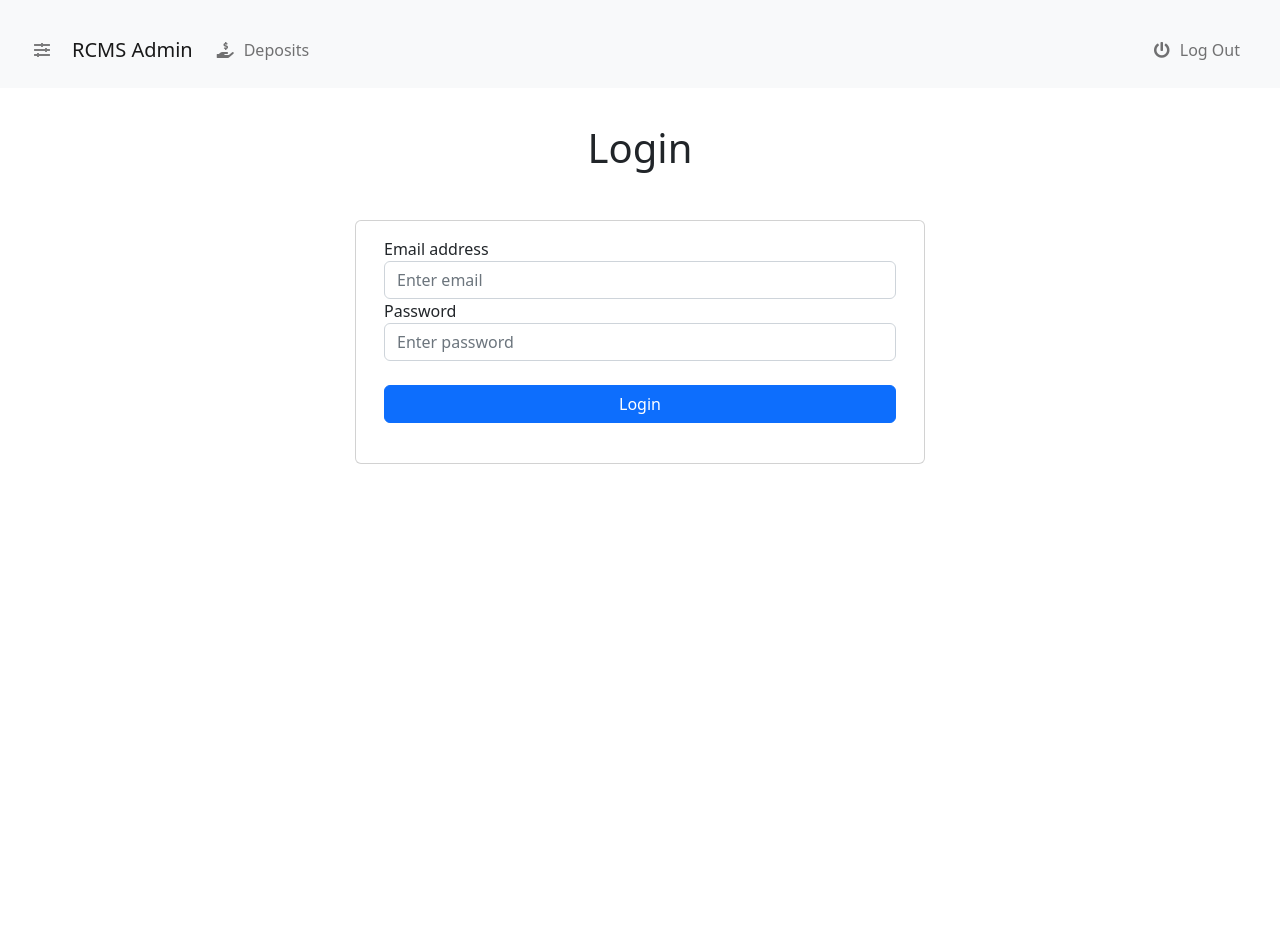
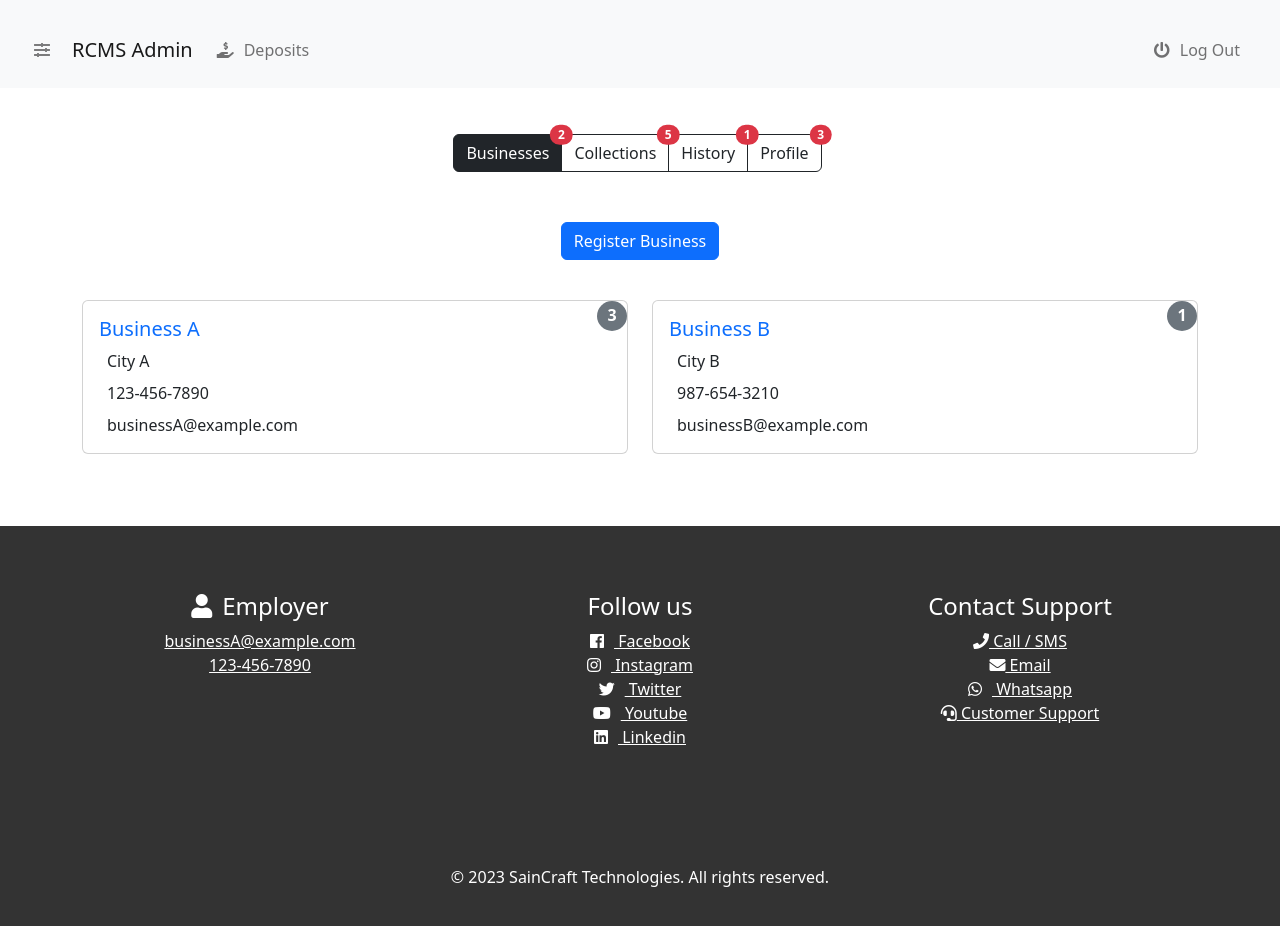
Before and after one commit to Saincraft-Technologies/rcms-frontend, a React (Vite) app: page / in a window 1280 px wide. Before the commit this address led to /login. Shown: the top 926 px of the page. Before the commit the page ends 800 px from the top, so only its background shows below. Built offline with nearby package versions, Linux system fonts and the light colour scheme.

Commit message:
crossenv

```diff
--- a/package.json
+++ b/package.json
@@ -5,7 +5,7 @@
   "type": "module",
   "scripts": {
     "dev": "vite",
-    "build": "vite build",
+    "build": "cross-env VITE_ENV=production vite build",
     "lint": "eslint src --ext js,jsx --report-unused-disable-directives --max-warnings 0",
     "preview": "vite preview"
   },
@@ -22,6 +22,7 @@
     "@types/react": "^18.0.28",
     "@types/react-dom": "^18.0.11",
     "@vitejs/plugin-react-swc": "^3.0.0",
+    "cross-env": "^7.0.3",
     "eslint": "^8.38.0",
     "eslint-plugin-react": "^7.32.2",
     "eslint-plugin-react-hooks": "^4.6.0",
--- a/src/App.jsx
+++ b/src/App.jsx
@@ -30,11 +30,11 @@ function App() {
             >
 
       <Routes>
-        <Route path="/" element={
-        <ProtectedRoute user={user}>
-          <Home />
-        </ProtectedRoute>
-        }/>
+      <Route path="/" element={import.meta.env.VITE_ENV === 'development' ? <Home /> : (
+    <ProtectedRoute user={user}>
+      <Home />
+    </ProtectedRoute>
+  )} />
 
         <Route path="/navbar" element={<Navbar
         setUser={setUser}
--- a/src/pages/About.jsx
+++ b/src/pages/About.jsx
@@ -32,7 +32,7 @@ const BusinessProfilePage = () => {
   return (
     <>
       <Navbar />
-      <div className="container mt-4">
+      <div className="container mt-4 mb-5">
         <div className="d-flex justify-content-end mb-3">
           <Link to="/payments" className="text-decoration-none">
             <Button variant="primary">
```
Also changed, not shown: 4 other files (tests, documents, lock files or other folders).
